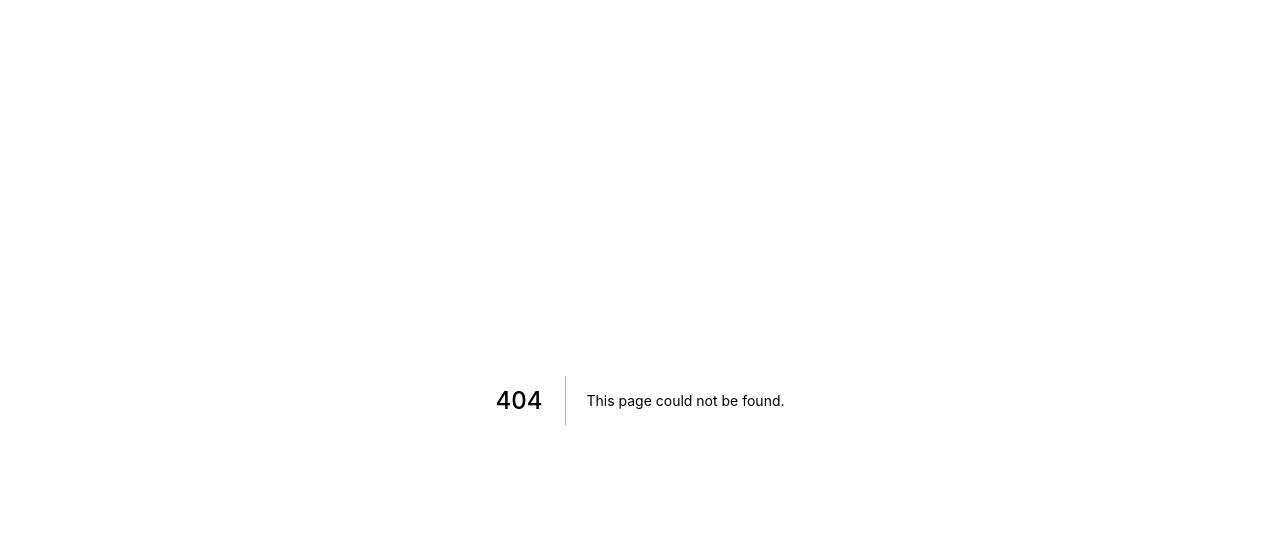
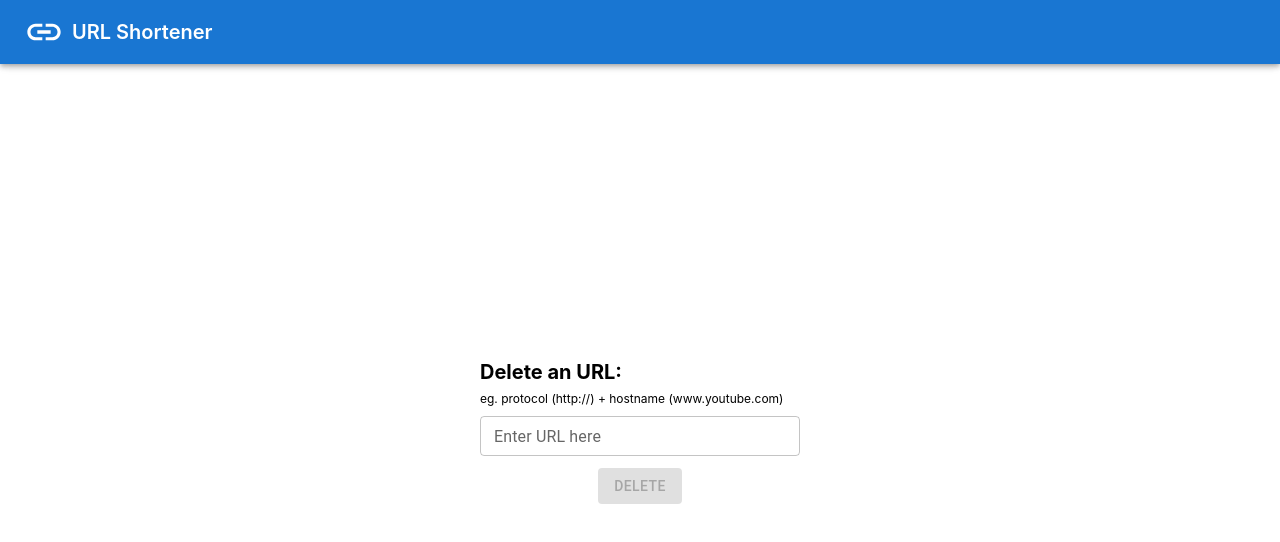
Before and after one commit to brygoh/url-shortener, a Next.js app: page /delete in a window 1280 px wide. Before the commit this address had no page. Shown: the top 542 px of the page. Built offline with nearby package versions, Linux system fonts and the light colour scheme.

Commit message:
New feature

```diff
--- /dev/null
+++ b/pages/delete.js
@@ -0,0 +1,73 @@
+import React, { useEffect, useState } from 'react';
+import { AppBar, Button, TextField, Alert, AlertTitle } from '@mui/material';
+import { Link, CopyAll } from '@mui/icons-material';
+import { Container } from '@mui/system';
+import axios from 'axios';
+
+export default function Delete() {
+  const [error, setError] = useState();
+  const [message, setMessage] = useState();
+  const [url, setUrl] = useState('');
+
+  const regexCheck = (value) => {
+    const expression = /https?:\/\/(www\.)?[-a-zA-Z0-9@:%._\+~#=]{1,256}\.[a-zA-Z0-9()]{1,6}\b([-a-zA-Z0-9()@:%_\+.~#?&//=]*)/
+    if (value.match(expression)) return true
+    return false
+  }
+
+  const deleteURL = (value) => {
+    const URL = window.location.hostname === "localhost" || window.location.hostname === "127.0.0.1" ? 'http://localhost:5000/url/': 'https://ghxb.herokuapp.com/url/'
+    if (regexCheck(value)) {
+      setMessage()
+      setError()
+      axios.post(URL + 'delete', {actualURL: value})
+      .then(res => {
+        setMessage(res.data.messsage)
+      })
+      .catch(err => {console.log(err.message); setError(err.message)})
+    } else {
+      setError('URL is wrongly formatted! ')
+    }
+  }
+
+  return (
+    <>
+      <AppBar className='index-appbar' color="primary">
+        <span className='index-appbar-title'>
+          <Link style={{ fontSize: '40px', marginRight: '8px' }} />
+          URL Shortener
+        </span>
+      </AppBar>
+      <Container className='index-container' maxWidth="lg">
+        <span className='index-textfield' style={{fontSize: '20px'}}>
+          <b>Delete an URL:</b><br/>
+          <span style={{fontSize: '12px'}}>eg. protocol (http://) + hostname (www.youtube.com)</span>
+        </span>
+        <TextField
+          className='index-textfield'
+          id="outlined-basic"
+          label="Enter URL here"
+          variant="outlined"
+          defaultValue={url}
+          size="small"
+          onChange={(e) => setUrl(e.target.value)}
+          onKeyDown={(e) => {if (e.code === 'Enter') deleteURL(url)}}
+          sx={{marginTop: '8px'}}
+        />
+        <span className='index-textfield' style={{fontSize: '12px', color:'red'}}>{error}</span>
+        <Button
+          sx={{marginTop: '12px'}}
+          variant="contained"
+          disabled={url === ''}
+          onClick={() => deleteURL(url)}
+        >Delete</Button>
+        {message ?
+        <Alert severity="success" className='index-success'>
+          <AlertTitle>Success</AlertTitle>
+          This is a success alert —
+          <strong>{message}</strong>
+        </Alert> : null}
+      </Container>
+    </>
+  );
+}
```
